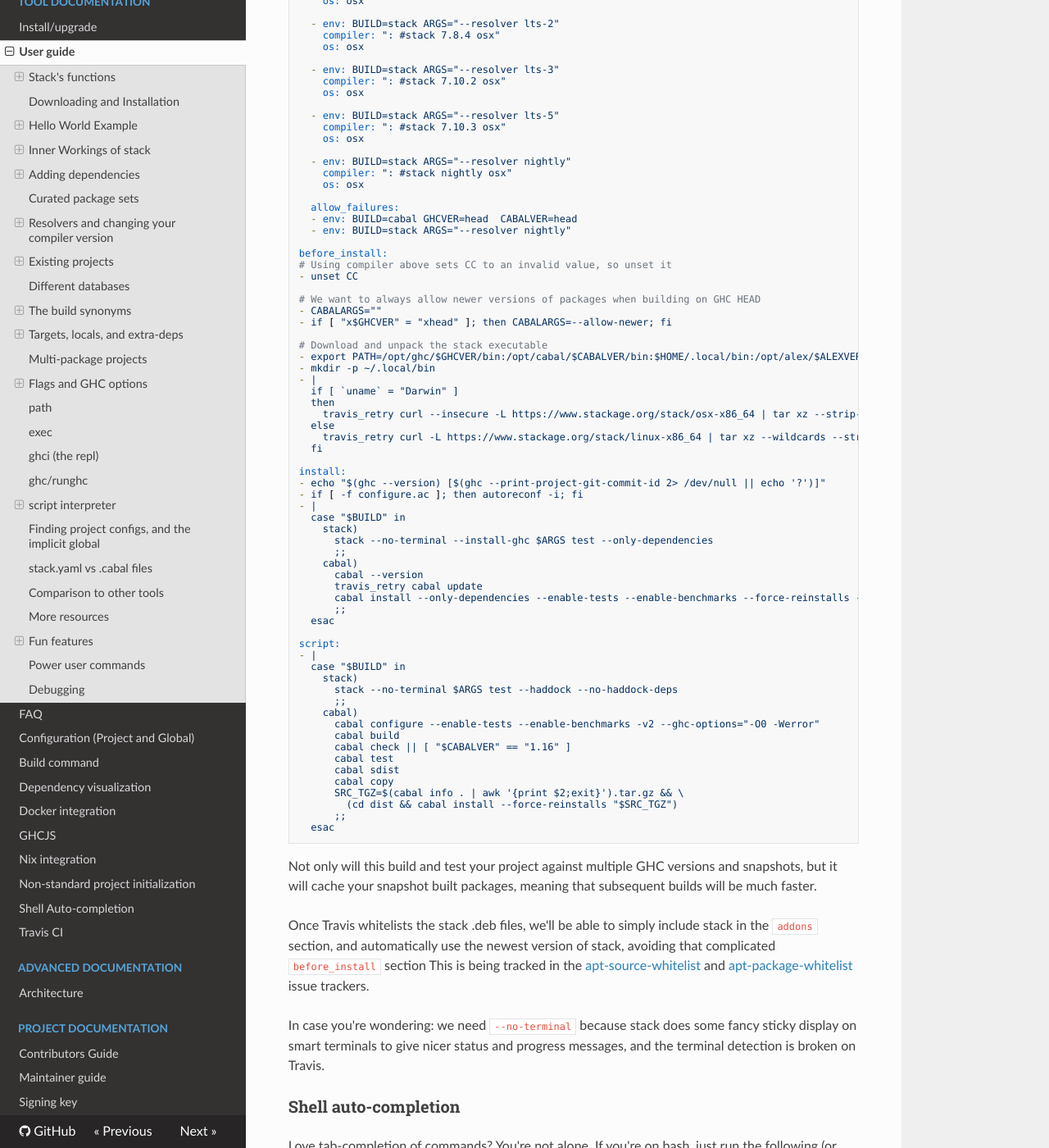
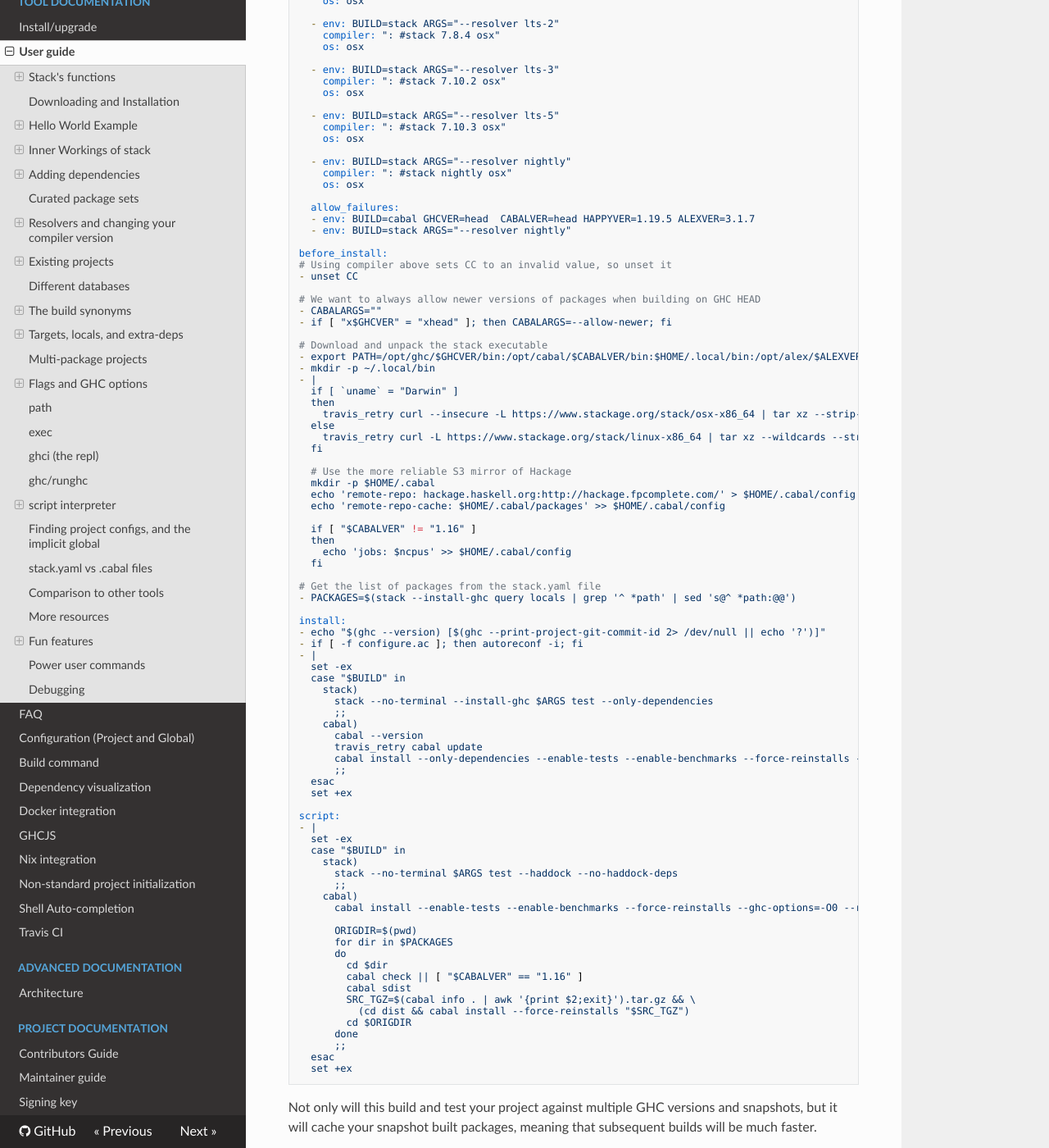
Before and after one commit to commercialhaskell/stack, an MkDocs documentation site: the page built from doc/GUIDE.md, in a window 1280 px wide and 1400 px high, scrolled down 34823 px. Shown: the whole window at 82% size. Built offline with MkDocs 1.6.1, drawn with Linux system fonts in a browser that asks for light colours; nearby versions of some CDN libraries; old or Windows-style settings are respelled for this version of MkDocs; some of the changed text lies outside the part shown.

Commit message:
Travis update

````diff
--- a/doc/GUIDE.md
+++ b/doc/GUIDE.md
@@ -1871,7 +1871,7 @@ matrix:
   # variable, such as using --stack-yaml to point to a different file.
   - env: BUILD=stack ARGS=""
     compiler: ": #stack default"
-    addons: {apt: {packages: [ghc-7.8.4], sources: [hvr-ghc]}}
+    addons: {apt: {packages: [ghc-7.10.3], sources: [hvr-ghc]}}
 
   - env: BUILD=stack ARGS="--resolver lts-2"
     compiler: ": #stack 7.8.4"
@@ -1912,7 +1912,7 @@ matrix:
     os: osx
 
   allow_failures:
-  - env: BUILD=cabal GHCVER=head  CABALVER=head
+  - env: BUILD=cabal GHCVER=head  CABALVER=head HAPPYVER=1.19.5 ALEXVER=3.1.7
   - env: BUILD=stack ARGS="--resolver nightly"
 
 before_install:
@@ -1924,7 +1924,7 @@ before_install:
 - if [ "x$GHCVER" = "xhead" ]; then CABALARGS=--allow-newer; fi
 
 # Download and unpack the stack executable
-- export PATH=/opt/ghc/$GHCVER/bin:/opt/cabal/$CABALVER/bin:$HOME/.local/bin:/opt/alex/$ALEXVER/bin:/opt/happy/$HAPPYVER/bin:$PATH
+- export PATH=/opt/ghc/$GHCVER/bin:/opt/cabal/$CABALVER/bin:$HOME/.local/bin:/opt/alex/$ALEXVER/bin:/opt/happy/$HAPPYVER/bin:$HOME/.cabal/bin$PATH
 - mkdir -p ~/.local/bin
 - |
   if [ `uname` = "Darwin" ]
@@ -1934,10 +1934,24 @@ before_install:
     travis_retry curl -L https://www.stackage.org/stack/linux-x86_64 | tar xz --wildcards --strip-components=1 -C ~/.local/bin '*/stack'
   fi
 
+  # Use the more reliable S3 mirror of Hackage
+  mkdir -p $HOME/.cabal
+  echo 'remote-repo: hackage.haskell.org:http://hackage.fpcomplete.com/' > $HOME/.cabal/config
+  echo 'remote-repo-cache: $HOME/.cabal/packages' >> $HOME/.cabal/config
+
+  if [ "$CABALVER" != "1.16" ]
+  then
+    echo 'jobs: $ncpus' >> $HOME/.cabal/config
+  fi
+
+# Get the list of packages from the stack.yaml file
+- PACKAGES=$(stack --install-ghc query locals | grep '^ *path' | sed 's@^ *path:@@')
+
 install:
 - echo "$(ghc --version) [$(ghc --print-project-git-commit-id 2> /dev/null || echo '?')]"
 - if [ -f configure.ac ]; then autoreconf -i; fi
 - |
+  set -ex
   case "$BUILD" in
     stack)
       stack --no-terminal --install-ghc $ARGS test --only-dependencies
@@ -1945,27 +1959,34 @@ install:
     cabal)
       cabal --version
       travis_retry cabal update
-      cabal install --only-dependencies --enable-tests --enable-benchmarks --force-reinstalls --ghc-options=-O0 --reorder-goals --max-backjumps=-1 $CABALARGS
+      cabal install --only-dependencies --enable-tests --enable-benchmarks --force-reinstalls --ghc-options=-O0 --reorder-goals --max-backjumps=-1 $CABALARGS $PACKAGES
       ;;
   esac
+  set +ex
 
 script:
 - |
+  set -ex
   case "$BUILD" in
     stack)
       stack --no-terminal $ARGS test --haddock --no-haddock-deps
       ;;
     cabal)
-      cabal configure --enable-tests --enable-benchmarks -v2 --ghc-options="-O0 -Werror"
-      cabal build
-      cabal check || [ "$CABALVER" == "1.16" ]
-      cabal test
-      cabal sdist
-      cabal copy
-      SRC_TGZ=$(cabal info . | awk '{print $2;exit}').tar.gz && \
-        (cd dist && cabal install --force-reinstalls "$SRC_TGZ")
+      cabal install --enable-tests --enable-benchmarks --force-reinstalls --ghc-options=-O0 --reorder-goals --max-backjumps=-1 $CABALARGS $PACKAGES
+
+      ORIGDIR=$(pwd)
+      for dir in $PACKAGES
+      do
+        cd $dir
+        cabal check || [ "$CABALVER" == "1.16" ]
+        cabal sdist
+        SRC_TGZ=$(cabal info . | awk '{print $2;exit}').tar.gz && \
+          (cd dist && cabal install --force-reinstalls "$SRC_TGZ")
+        cd $ORIGDIR
+      done
       ;;
   esac
+  set +ex
 ```
 
 Not only will this build and test your project against multiple GHC versions
````
Also changed, not shown: other parts of doc/GUIDE.md (+9 -9 lines).
